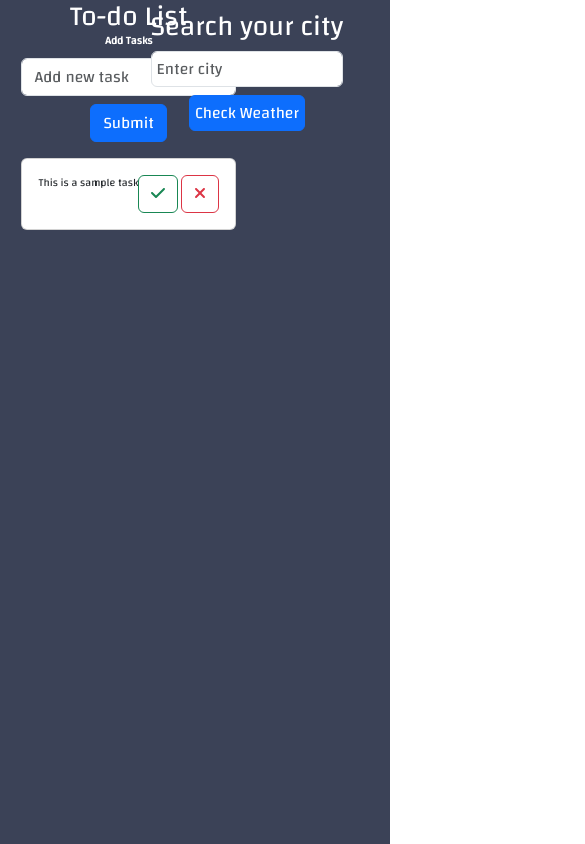
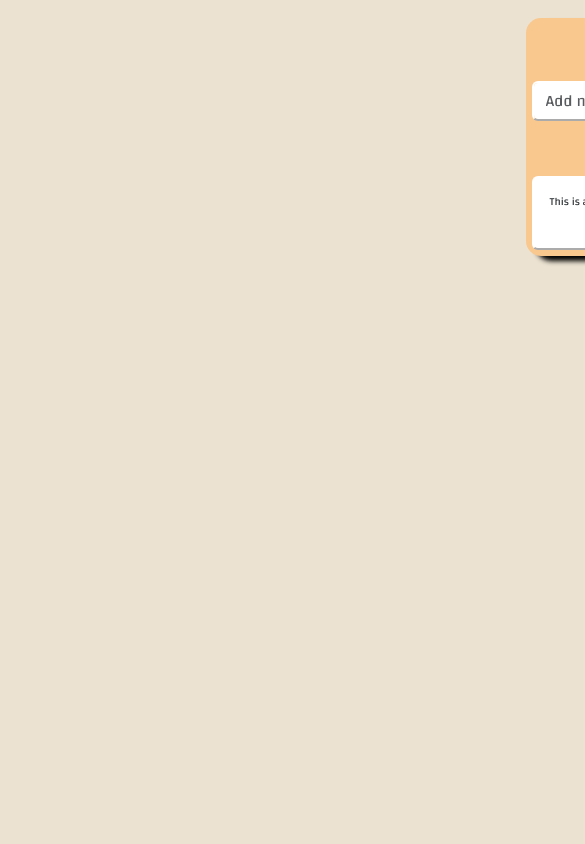
Before and after one commit to shuhsuan/to-do-list, a React (Create React App) app: page / in a window 390 px wide. Shown: the top 844 px of the page, 585 px wide, since content can reach past the window. Built offline with nearby package versions, Linux system fonts and the light colour scheme; no server answers.

Commit message:
colour and responsive changes

```diff
--- a/src/App.css
+++ b/src/App.css
@@ -1,25 +1,33 @@
 .App {
   text-align: center;
-  background-color: #3b4257;
+  background-color: rgb(235, 226, 209);
   min-height: 100vh;
-  position: relative;
+  min-width: 185vh;
   font-family: Changa, sans-serif;
+  overflow: hidden;
 }
 
 .App-header {
-  display: flex;
+  display: inline-block;
   flex-direction: column;
   align-items: center;
   justify-content: center;
   font-size: calc(3px + 2vmin);
-  color: white;
+  color: black;
   position: relative;
+  margin: auto;
 }
 
 #form{
-  width: 55%;
+  width: 45vw;
+  right: 25vw;
   position: relative;
-  right: 17%;
+  background: rgb(249, 200, 143);
+  border-radius: 15px;
+  padding: 1.5vw;
+  margin: 5%;
+  box-shadow: 10px 5px 5px black;
+  min-width: 350px;
 }
 
 .todo{
@@ -33,8 +41,50 @@
 }
 
 #weather{
-position: absolute;
- z-index: 9;
- right: 12%;
- top: 10px;
+  position: relative;
+width: 20vw;
+left: 39vw;
+bottom: 43.5vh;
+ background: rgb(249, 200, 143);
+ padding: 1.5vw;
+ border-radius: 10px;
+ box-shadow: 10px 5px 5px black;
+ min-width: 300px;
 }
+
+#weatherCard{
+  display: flex;
+  justify-content: center;
+  align-items: center;
+}
+
+#todobutt{
+  padding: 7px;
+    margin: 2%;
+    width: auto;
+    background-color: rgb(225, 165, 97);
+    border-style: outset;
+    border-color: rgb(225, 165, 97);
+    border-width: 2px;
+}
+
+#textbox{
+  border-style: outset;
+    border-color: rgb(255, 255, 255);
+    border-width: 2px;
+    white-space: nowrap;
+}
+
+#task{
+  border-style: outset;
+    border-color: rgb(255, 255, 255);
+    border-width: 2px;
+    white-space: nowrap;
+}
+
+@media screen and (max-width: 480px)
+{
+  #form, #weather{
+    flex-direction: row;
+  }
+}
--- a/src/App.js
+++ b/src/App.js
@@ -36,7 +36,7 @@ function FormTodo({addTodo}){
         <Form.Label><b>Add Tasks</b></Form.Label>
         <Form.Control id="textbox" autoComplete="off" type="text" className="input" value={value} onChange={e => setValue(e.target.value)} placeholder="Add new task" />
       </Form.Group>
-      <Button variant="primary mb-3 mt-2" type="submit">
+      <Button id="todobutt" type="submit">
         Submit
       </Button>
     </Form>
@@ -74,18 +74,18 @@ const getContent = () => {
   if(error) return <h2>Error when fetching: {error}</h2>
   if(!data && isLoading) return <h2>LOADING...</h2>
   if(!data) return null;
-  return <WeatherCard summary={data.current.summary} icon={data.current.icon_num} temp={data.current.temperature} feels={data.current.feels_like} uv={data.current.uv_index} windspeed={data.current.wind.speed}/> //this data refers to the one from UseFetch
+  return <WeatherCard id="weatherCard" summary={data.current.summary} icon={data.current.icon_num} temp={data.current.temperature} feels={data.current.feels_like} uv={data.current.uv_index} windspeed={data.current.wind.speed}/> //this data refers to the one from UseFetch
 }
 
   return (
     <div className="App">
       <header className="App-header">
       <div id="form">
-      <h1 className ="text-center sitcky-top text-white mb-0">To-do List</h1>
+      <h1 className ="text-center sitcky-top text-black mb-0">To-do List</h1>
           <FormTodo addTodo={addTodo} />
           {todos.map((todo, index) => (
             <div key={index}>
-            <Card>
+            <Card id="task" >
               <Card.Body>
                 <Todo
                 key={index}
@@ -103,7 +103,9 @@ const getContent = () => {
         <div id="weather">
         <CitySelector id="selector" onSearch={(city) => {setUrl(`https://ai-weather-by-meteosource.p.rapidapi.com/current?place_id=${city}&timezone=auto&language=en&units=metric`)}} />
 
+        <div id="weatherCard">
         {getContent()}
+        </div>
         </div>
 
       </header>
--- a/src/cityselector.css
+++ b/src/cityselector.css
@@ -2,10 +2,24 @@
     font-family: Changa, sans-serif;
 }
 
+#title{
+    padding: 5px;
+    text-shadow: -1px 0 black;
+}
+
 #butt{
-    padding: 5px;
+    padding: 7px;
+    margin: 5%;
+    background-color: rgb(225, 165, 97);
+    border-style: outset;
+    border-color: rgb(225, 165, 97);
+    border-width: 2px;
 }
 
 #input{
     padding: 5px;
+    border-style: outset;
+    border-color: rgb(255, 255, 255);
+    border-width: 2px;
+    white-space: nowrap;
 }
--- a/src/cityselector.js
+++ b/src/cityselector.js
@@ -14,7 +14,7 @@ const CitySelector = ({ onSearch }) => {
 
   return (
     <div id="selector">
-      <div>
+      <div id="title">
         <h1>Search your city</h1>
       </div>
 
@@ -26,7 +26,7 @@ const CitySelector = ({ onSearch }) => {
         onKeyDown={handleKeyPress} //if Enter is the key pressed, submit Form
       />
 
-      <Button id="butt" variant="primary mb-3 mt-2" type="submit" onClick={() => onSearch(city)}>Check Weather</Button>
+      <Button id="butt"  type="submit" onClick={() => onSearch(city)}>Check Weather</Button>
     </div>
   );
 };
--- a/src/weathercard.css
+++ b/src/weathercard.css
@@ -1,11 +1,12 @@
 #card{
     font-family: Changa, sans-serif;
     width: 18rem;
-    border-radius: 4%;
+    border-radius: 10px;
     border-style: outset;
     padding: 10px;
-    background-color: rgb(51, 64, 76);
-    border-color: rgb(45, 57, 67);
+    background-color: rgb(225, 165, 97);
+    border-color: rgb(225, 165, 97);
+    border-width: 2px;
 }
 
 #img{
@@ -17,3 +18,5 @@
     font-size: 27px;
     font-weight: bold;
 }
+
+/*rgb(51, 64, 76);*/
--- a/src/weathercard.js
+++ b/src/weathercard.js
@@ -83,10 +83,10 @@ const WeatherCard = ({summary, icon, temp, feels, uv, windspeed}) => {
 
             <div id="title">{summary}</div>
             <div>{day} - {month} - {year} | {time.toLocaleTimeString()}</div>
-            <div>Current temperature: {temp}°C</div>
-            <div>Feels like: {feels}°C</div>
-            <div>UV index: {uv}</div>
-            <div>Wind speeed: {windspeed}m/s</div>
+            <div><b>Current temperature:</b> {temp}°C</div>
+            <div><b>Feels like:</b> {feels}°C</div>
+            <div><b>UV index:</b> {uv}</div>
+            <div><b>Wind speeed:</b> {windspeed}m/s</div>
 
         </div>
 
```
